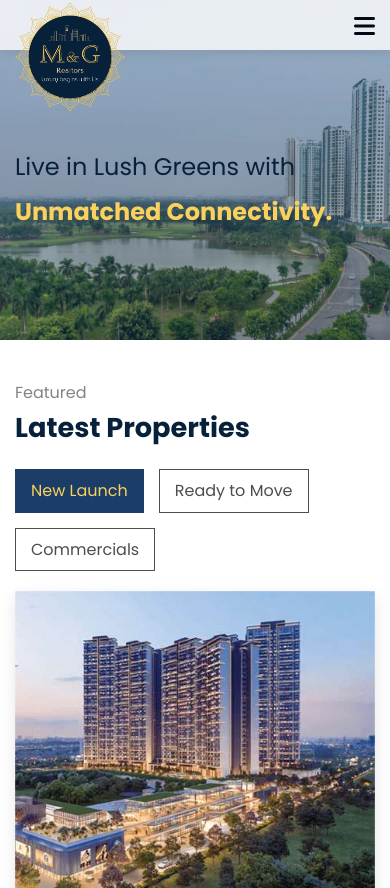
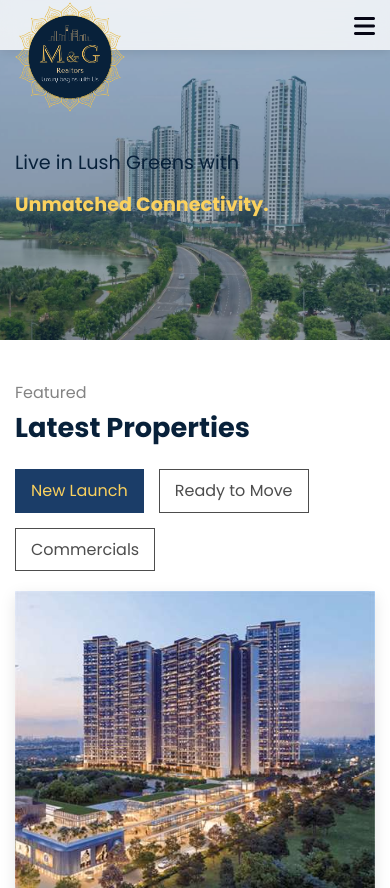
Before and after one commit to imnazim16/mgrelators, a plain HTML site: page index.html in a window 390 px wide. Shown: the top 888 px of the page. Drawn offline with Linux system fonts and the light colour scheme.

Commit message:
hero banner

```diff
--- a/assets/css/style.css
+++ b/assets/css/style.css
@@ -859,11 +859,14 @@ input:focus, textarea:focus {
     .contact-info{
         padding-top: 0;
     }
+    .hero{
+        background-position: 90% 80%;
+    }
     .hero .container{
         padding-top: 88px;
     }
     .hero p, .hero h1{
-        font-size: 1.5rem;
+        font-size: 1.2rem;
     }
     .hero h1{margin-bottom: 0;}
 }
```
